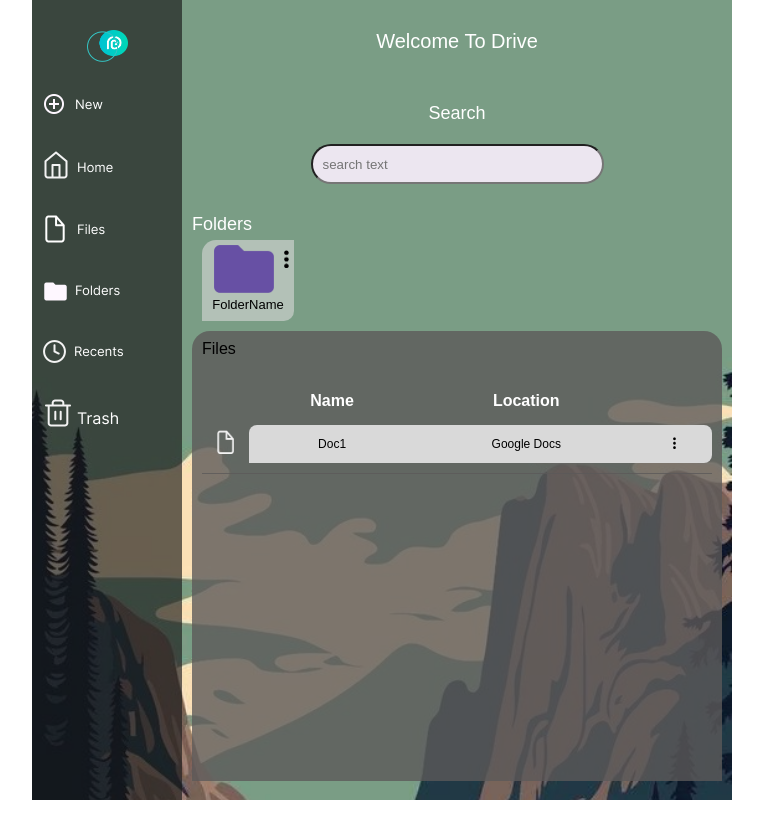
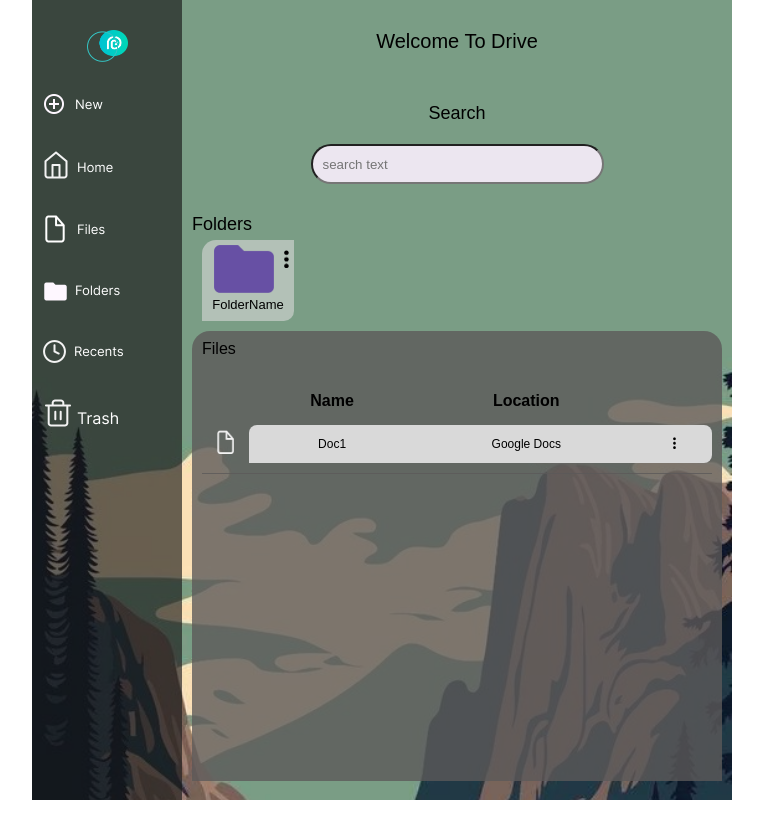
Before and after one commit to Mgridgelabs/moringabox_frontend, a React (Create React App) app: page /dashboard/home in a window 1280 px wide. Shown: the top 838 px of the page, without its empty margins (258-1021 px from the left). Built offline with nearby package versions, Linux system fonts and the light colour scheme.

Commit message:
Edit Trash background

```diff
--- a/src/components/Trash.js
+++ b/src/components/Trash.js
@@ -1,8 +1,8 @@
 import React from 'react'
-
+import './Trash.js'
 function Trash() {
   return (
-    <div>Trash</div>
+    <div id="Trash">Trash</div>
   )
 }
 
--- a/src/pages/Dashboard.css
+++ b/src/pages/Dashboard.css
@@ -1,5 +1,6 @@
 .Dashboard-Container {
-    background-image: url('../assets/background_img1.png');
+    /* background-image: url('../assets/background_img1.png'); */
+    /* background-color: red; */
     background-size: cover;
     background-repeat: no-repeat;
     display: flex;
@@ -9,7 +10,7 @@
     margin: 0 auto;
     margin-bottom: 50px;
     height: 800px;
-    color: white;
+    color: black;
 }
 
 .navBar {
--- a/src/pages/Dashboard.js
+++ b/src/pages/Dashboard.js
@@ -1,11 +1,26 @@
 import React from 'react';
-import { Outlet } from 'react-router-dom';
+import { Outlet, useLocation } from 'react-router-dom';
 import NavBar from '../components/NavBar';
+import background_img1 from '../assets/background_img1.png';
+import trash_img from '../assets/trash_img.png';
 import './Dashboard.css';
 
 function Dashboard() {
+  const location = useLocation();
+
+  // Check if the current route is 'trash'
+  const isTrashRoute = location.pathname.includes('trash');
+
   return (
-    <div className="Dashboard-Container">
+    <div
+      className="Dashboard-Container"
+      style={{
+        backgroundImage: isTrashRoute ? `url(${trash_img})` : `url(${background_img1})`, // Apply trash_img for Trash route
+        backgroundSize: isTrashRoute ? '353px 353px' : 'cover', // Set size to 353x353 for Trash route, else 'cover' for others
+        backgroundPosition: isTrashRoute ? 'center' : 'initial', // Center the image for Trash route
+        backgroundRepeat: isTrashRoute ? 'no-repeat' : 'no-repeat', // Prevent repetition for Trash route
+      }}
+    >
       <NavBar />
       <div className="pageContent">
         {/* Outlet renders the nested routes (e.g., Home, Files) */}
```
Also changed, not shown: src/assets/trash_img.png (added), src/components/Trash.css (added).
